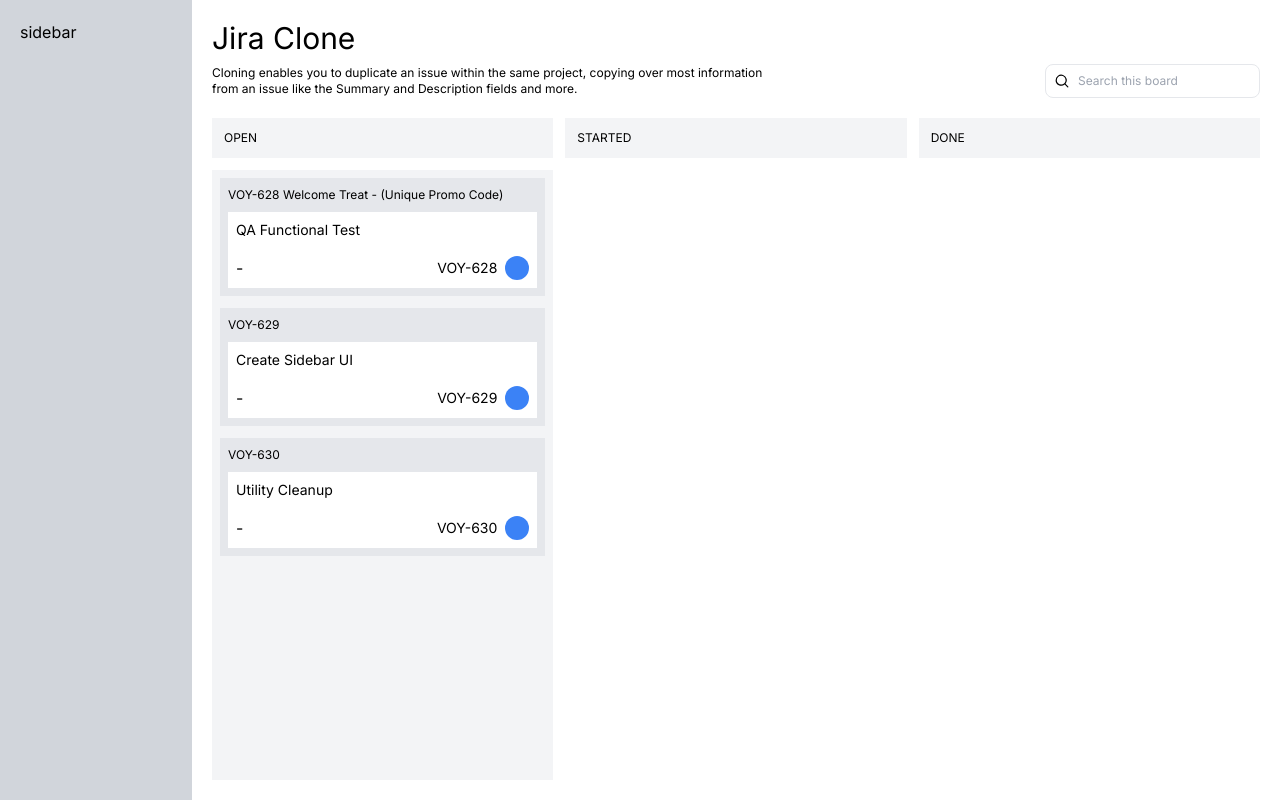
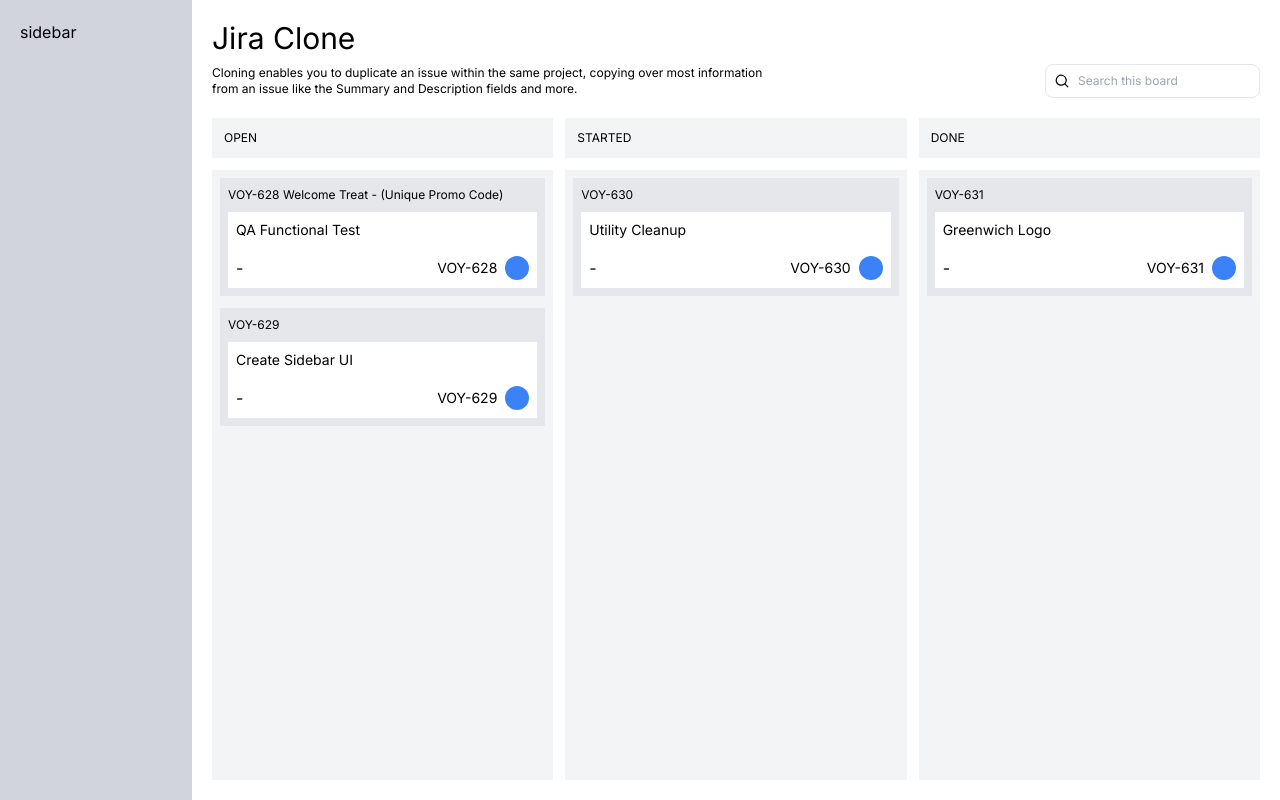
Before and after one commit to channiboi1998/jira-clone, a Next.js app: page / in a window 1280 px wide. Built offline with nearby package versions, Linux system fonts and the light colour scheme.

Commit message:
fix: restructure data

```diff
--- a/src/app/issue-board.tsx
+++ b/src/app/issue-board.tsx
@@ -1,34 +1,53 @@
 "use client";
 
 import { DragDropContext, DropResult } from "@hello-pangea/dnd";
-import OpenIssueColumn from "./open-issue-column";
+import IssueColumn from "./issue-column";
 import { useState } from "react";
-import { Issue, IssueStatus, data } from "@/data";
+import { Data, Issue, IssueStatus, data } from "@/data";
 
 const IssueBoard = () => {
-  const [issues, setIssues] = useState<Issue[]>(data.issues);
+  const [state, setState] = useState<Data>(data);
 
   const onDragEnd = (result: DropResult) => {
     const { destination, source } = result;
     if (!destination) {
       return;
     }
-    if (source.index === destination.index) {
+    if (
+      source.index === destination.index &&
+      source.droppableId === destination.droppableId
+    ) {
       return;
     }
-
-    const copy = [...issues];
-    copy.splice(source.index, 1);
-    copy.splice(destination.index, 0, issues[source.index]);
-    setIssues(copy);
+    let copy = { ...state.columns };
+    let id = state.columns[source.droppableId].ids[source.index];
+    copy[source.droppableId].ids.splice(source.index, 1);
+    copy[destination.droppableId].ids.splice(destination.index, 0, id);
+    setState({ ...state, columns: copy });
   };
 
   return (
     <DragDropContext onDragEnd={onDragEnd}>
       <div className="flex-1 grid grid-cols-3 gap-3 pt-3">
-        <OpenIssueColumn
-          issues={issues.filter(
-            (issue: Issue) => issue.status === IssueStatus.OPEN
+        <IssueColumn
+          columnId="open"
+          issues={state.columns.open.ids.map(
+            (id: string) =>
+              state.issues.find((issue: Issue) => issue.id === id) as Issue
+          )}
+        />
+        <IssueColumn
+          columnId="started"
+          issues={state.columns.started.ids.map(
+            (id: string) =>
+              state.issues.find((issue: Issue) => issue.id === id) as Issue
+          )}
+        />
+        <IssueColumn
+          columnId="done"
+          issues={state.columns.done.ids.map(
+            (id: string) =>
+              state.issues.find((issue: Issue) => issue.id === id) as Issue
           )}
         />
       </div>
--- a/src/app/open-issue-column.tsx
+++ b/src/app/issue-column.tsx
@@ -6,12 +6,13 @@
 import { Issue } from "@/data";
 
 type Props = {
+  columnId: string;
   issues: Issue[];
 };
 
-const OpenIssueColumn = ({ issues }: Props) => {
+const OpenIssueColumn = ({ issues, columnId }: Props) => {
   return (
-    <Droppable droppableId="droppable-open">
+    <Droppable droppableId={columnId}>
       {(provided) => (
         <div
           className="bg-gray-100 p-2"
--- a/src/data.ts
+++ b/src/data.ts
@@ -7,35 +7,63 @@
 export type Issue = {
   id: string;
   title: string;
-  status: IssueStatus;
   shortDesc?: string;
   code: string;
 };
 
+export type Column = {
+  [key: string]: {
+    id: string;
+    ids: string[];
+  };
+};
+
 export type Data = {
   issues: Issue[];
+  columns: Column;
 };
 
 export const data: Data = {
+  columns: {
+    open: {
+      id: "open",
+      ids: ["000", "001"],
+    },
+    started: {
+      id: "started",
+      ids: ["002"],
+    },
+    done: {
+      id: "done",
+      ids: ["003"],
+    },
+  },
   issues: [
     {
-      id: "0",
+      id: "000",
       title: "QA Functional Test",
-      status: IssueStatus.OPEN,
       shortDesc: "Welcome Treat - (Unique Promo Code)",
       code: "VOY-628",
     },
     {
-      id: "1",
+      id: "001",
       title: "Create Sidebar UI",
-      status: IssueStatus.OPEN,
       code: "VOY-629",
     },
     {
-      id: "2",
+      id: "002",
       title: "Utility Cleanup",
-      status: IssueStatus.OPEN,
       code: "VOY-630",
+    },
+    {
+      id: "003",
+      title: "Greenwich Logo",
+      code: "VOY-631",
+    },
+    {
+      id: "004",
+      title: "Header Section",
+      code: "VOY-632",
     },
   ],
 };
```
